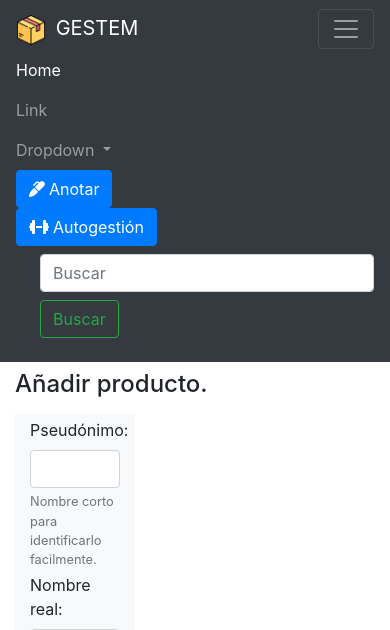
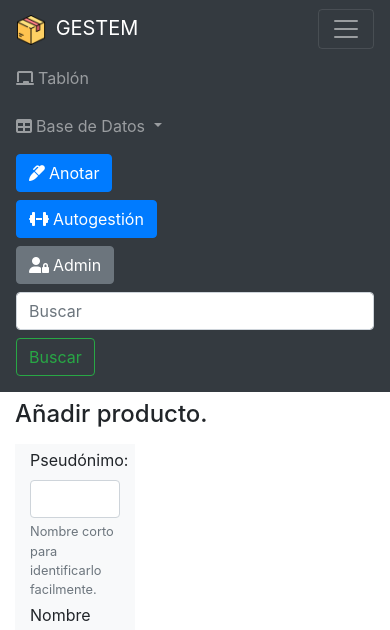
Before and after one commit to jpm92/gestem, a Django app: page /producto/ in a window 390 px wide, after a click that opens the changed part. Shown: the top 630 px of the page. Run offline with Django 3.2, Linux system fonts and the light colour scheme; the visitor is signed in with stand-in values (Sample User, id 1); data that the repository does not hold is empty; some libraries are stand-ins or nearby versions.

Commit message:
Mejorada responsividad de los botones dek navbar

```diff
--- a/templates/base_generic.html
+++ b/templates/base_generic.html
@@ -19,7 +19,7 @@
   </head>
   <body>
     {% block navbar %}
-      <nav class="navbar navbar-dark bg-dark navbar-expand-lg">
+      <nav class="navbar navbar-dark bg-dark navbar-expand-xl">
         <!-- Logo -->
         <a class="navbar-brand" href="/">
           <img src="{% static '/img/brand.png' %}" width="30" height="30" alt="">
@@ -35,22 +35,18 @@
         <div class="collapse navbar-collapse" id="navbarSupportedContent">
           <!-- Enlaces -->
           <ul class="navbar-nav mr-auto">
-            <li class="nav-item active">
-              <a class="nav-link" href="#">Home<span class="sr-only">(current)</span></a>
-            </li>
-            <li class="nav-item">
-              <a class="nav-link" href="#">Link</a>
+            <li class="nav-item mt-2 my-xl-0">
+              <a class="nav-link" href="{% url 'tablon' %}"><i class="fas fa-chalkboard pr-1"></i>Tablón<span class="sr-only">(current)</span></a>
             </li>
             <!-- Menu en cascada -->
-            <li class="nav-item dropdown">
+            <li class="nav-item dropdown mt-2 my-xl-0">
               <a class="nav-link dropdown-toggle" href="#" id="navbarDropdown" role="button" data-toggle="dropdown" aria-haspopup="true" aria-expanded="false">
-                Dropdown
+                <i class="fas fa-table pr-1"></i>Base de Datos
               </a>
               <div class="dropdown-menu" aria-labelledby="navbarDropdown">
-                <a class="dropdown-item" href="#">Action</a>
-                <a class="dropdown-item" href="#">Another action</a>
-                <div class="dropdown-divider"></div>
-                <a class="dropdown-item" href="#">Something else here</a>
+                <a class="dropdown-item" href="">Historial</a>
+                <a class="dropdown-item" href="">Productos</a>
+                <a class="dropdown-item" href="">Pedidos</a>
               </div>
             </li>
             <!-- - -->
@@ -59,10 +55,11 @@
           <!-- Barra de busqueda -->
           {% block busqueda %}
           <ul class="navbar-nav">
-            <li class="nav-item"><a class="btn btn-primary mr-2" href="{% url 'anotar' %}" role="button"><i class="fas fa-marker pr-1"></i>Anotar</a></li>
-            <li class="nav-item"><a class="btn btn-primary mr-2" href="{% url 'autogestion' %}" role="button"><i class="fas fa-dumbbell pr-1"></i>Autogestión</a></li>
+            <li class="nav-item mt-2 my-xl-0"><a class="btn btn-primary mr-2" href="{% url 'anotar' %}" role="button"><i class="fas fa-marker pr-1"></i>Anotar</a></li>
+            <li class="nav-item mt-2 my-xl-0"><a class="btn btn-primary mr-2" href="{% url 'autogestion' %}" role="button"><i class="fas fa-dumbbell pr-1"></i>Autogestión</a></li>
+            <li class="nav-item mt-2 my-xl-0"><a class="btn btn-secondary mr-2" href="{% url 'admin:index' %}" role="button"><i class="fas fa-user-lock pr-1"></i>Admin</a></li>
           </ul>
-          <form class="form-inline my-2 my-lg-0 ml-4">
+          <form class="form-inline my-xl-2 my-lg-0 ml-xl-4 pt-2 pt-xl-0">
             <input class="form-control mr-sm-2" type="search" placeholder="Buscar" aria-label="Search">
             <button class="btn btn-outline-success my-2 my-sm-0" type="submit">Buscar</button>
           </form>
```
